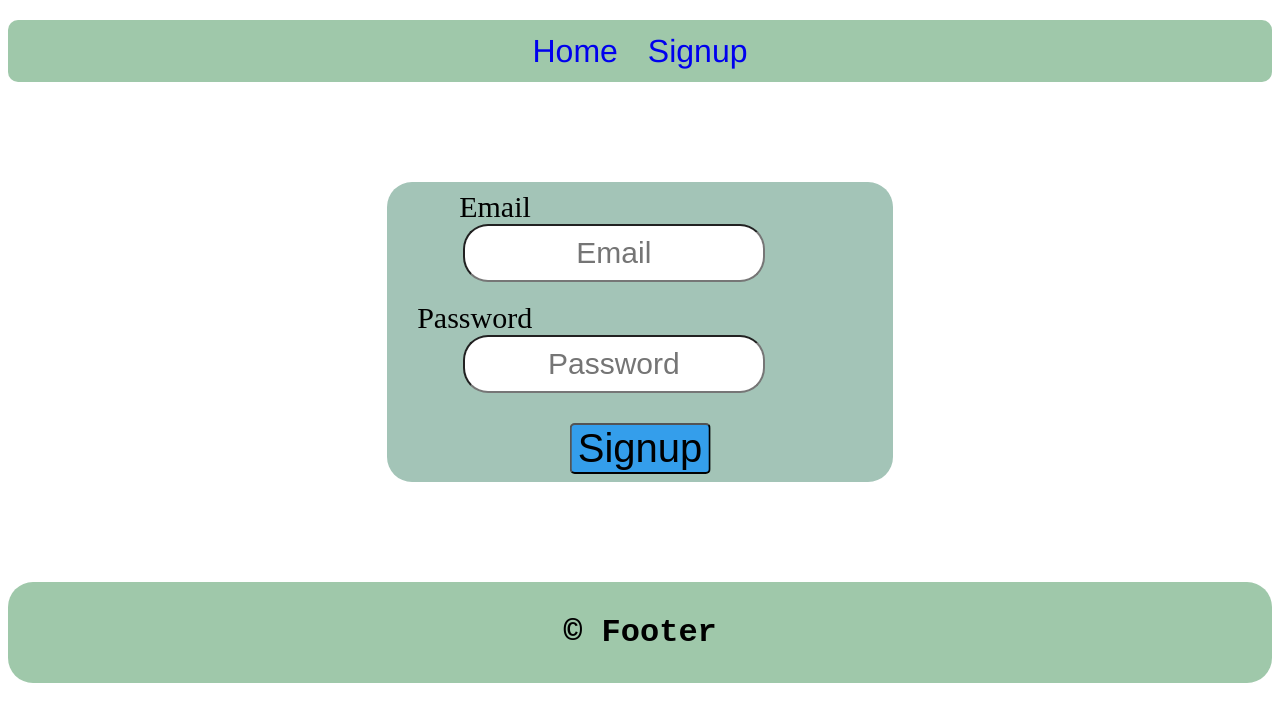
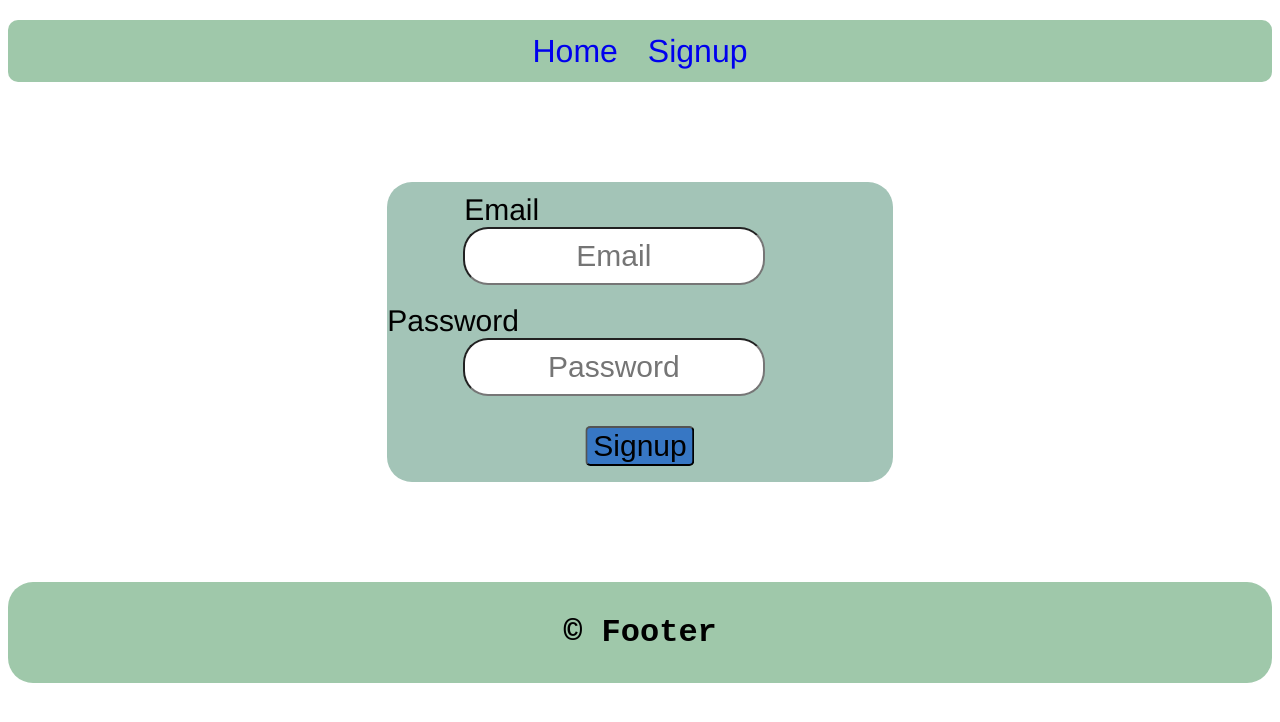
Before and after one commit to Norman90844/wadhomework, a Vue app: page /#/signup in a window 1280 px wide. Shown: the top 722 px of the page. Built offline with nearby package versions, Linux system fonts and the light colour scheme.

Commit message:
changed layout

```diff
--- a/src/components/SignupBox.vue
+++ b/src/components/SignupBox.vue
@@ -4,13 +4,11 @@
 
         <form @submit.prevent="signupWithPassword">
           <div class="box">
-            <div>
+            <div class="innerBox">
               <label class="emailLabel">
                 Email
                 <input placeholder="Email" class="emailAns" type="email" v-model="email" />
               </label>
-            </div>
-            <div>
               <label class="passLabel">
                 Password
                 <input placeholder="Password" class="passAns" type="password" v-model="password" />
@@ -77,6 +75,11 @@ export default {
 
 <style scoped>
 
+
+label {
+  font-family: Helvetica, sans-serif;
+}
+
 .signup {
     border-radius: 25px;
     display: flex;
@@ -97,11 +100,12 @@ form {
 .buttonDiv {
   margin-left: 50%;
   margin-top: 30px;
+  margin-bottom: 5px;
 }
 
 .button {
-    background-color: #349eeb;
-    font-size: 40px;
+    background-color: #3777c4;
+    font-size: 30px;
     transform: translateX(-50%);
     border-radius: 5px;
 }
@@ -113,6 +117,7 @@ form {
 .passLabel {
     font-size: 30px;
     width: 45%;
+  margin-left: 5px;
 }
 
 .emailAns,
@@ -127,7 +132,7 @@ form {
 
 .passLabel {
     font-size: 30px;
-    padding-left: 30px;
+    padding-left: 2%;
 }
 
 .emailLabel {
```
